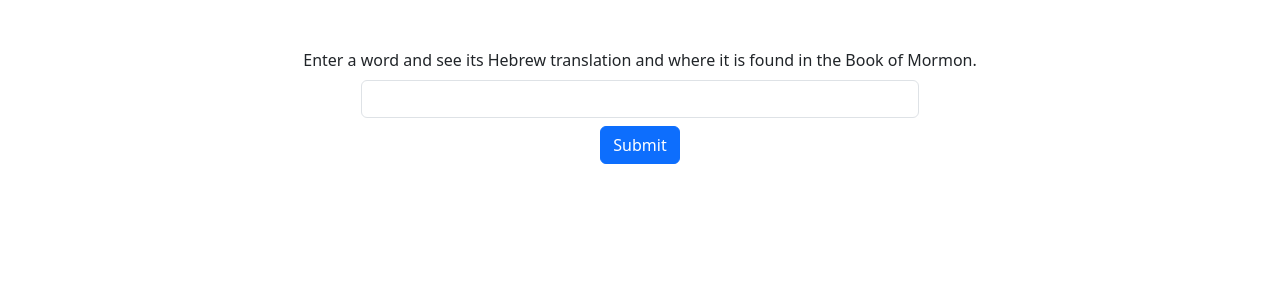
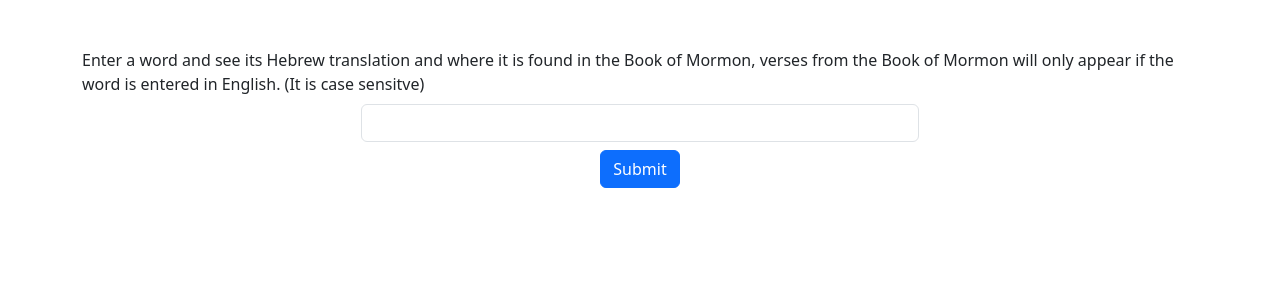
Before and after one commit to tatertot365/bom-hebrew-app, a SvelteKit app: page / in a window 1280 px wide. Shown: the top 300 px of the page. Built offline with nearby package versions, Linux system fonts and the light colour scheme.

Commit message:
case sensitive statement

```diff
--- a/src/routes/+page.svelte
+++ b/src/routes/+page.svelte
@@ -98,7 +98,7 @@
 <main class="container mt-5">
     <form on:submit|preventDefault={translate} class="mb-4">
         <label for="textInput" class="form-label center-text">
-            Enter a word and see its Hebrew translation and where it is found in the Book of Mormon.
+            Enter a word and see its Hebrew translation and where it is found in the Book of Mormon, verses from the Book of Mormon will only appear if the word is entered in English. (It is case sensitve)
         </label>
         <input type="text" id="textInput" bind:value={translate_word} class="form-control display-center" style="max-width: 50%;"/>
 
```
